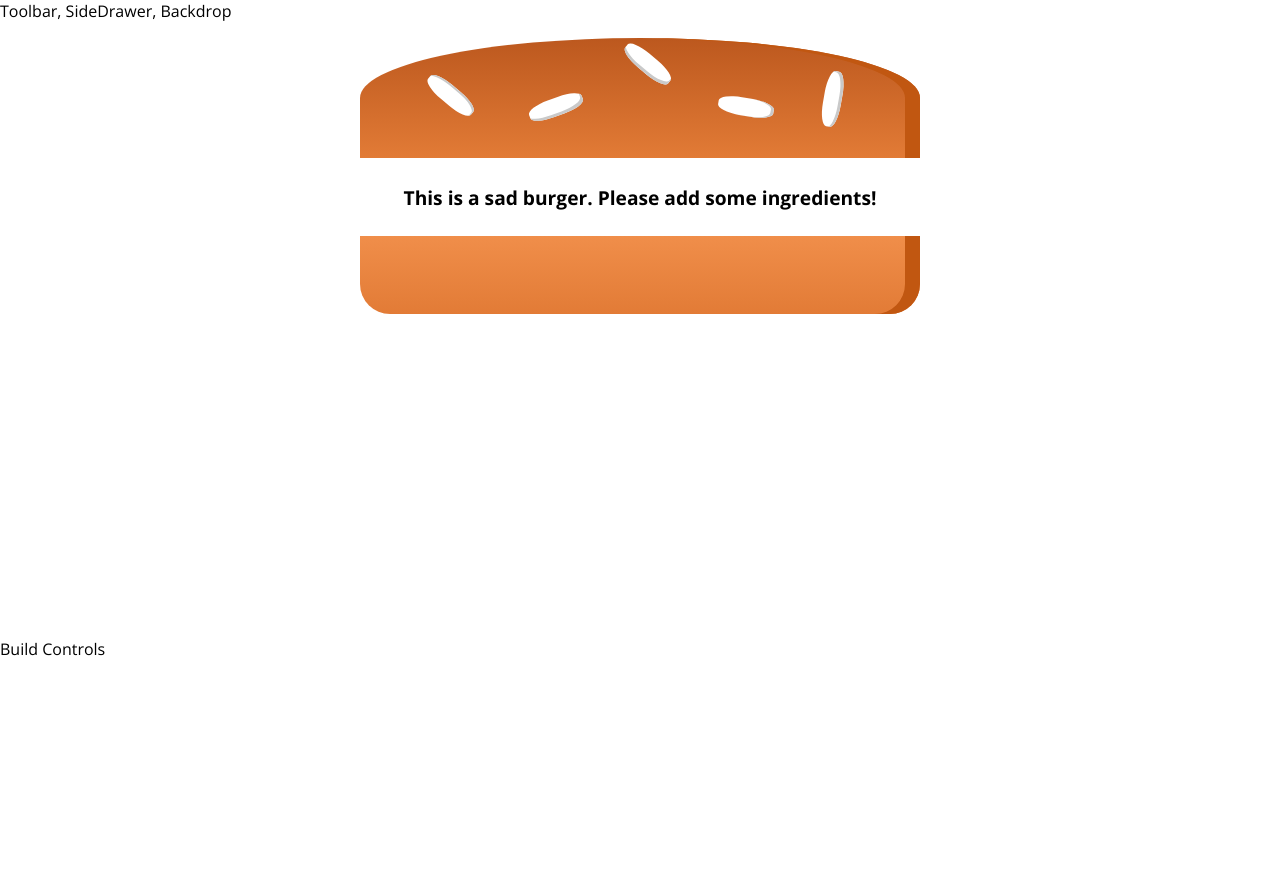
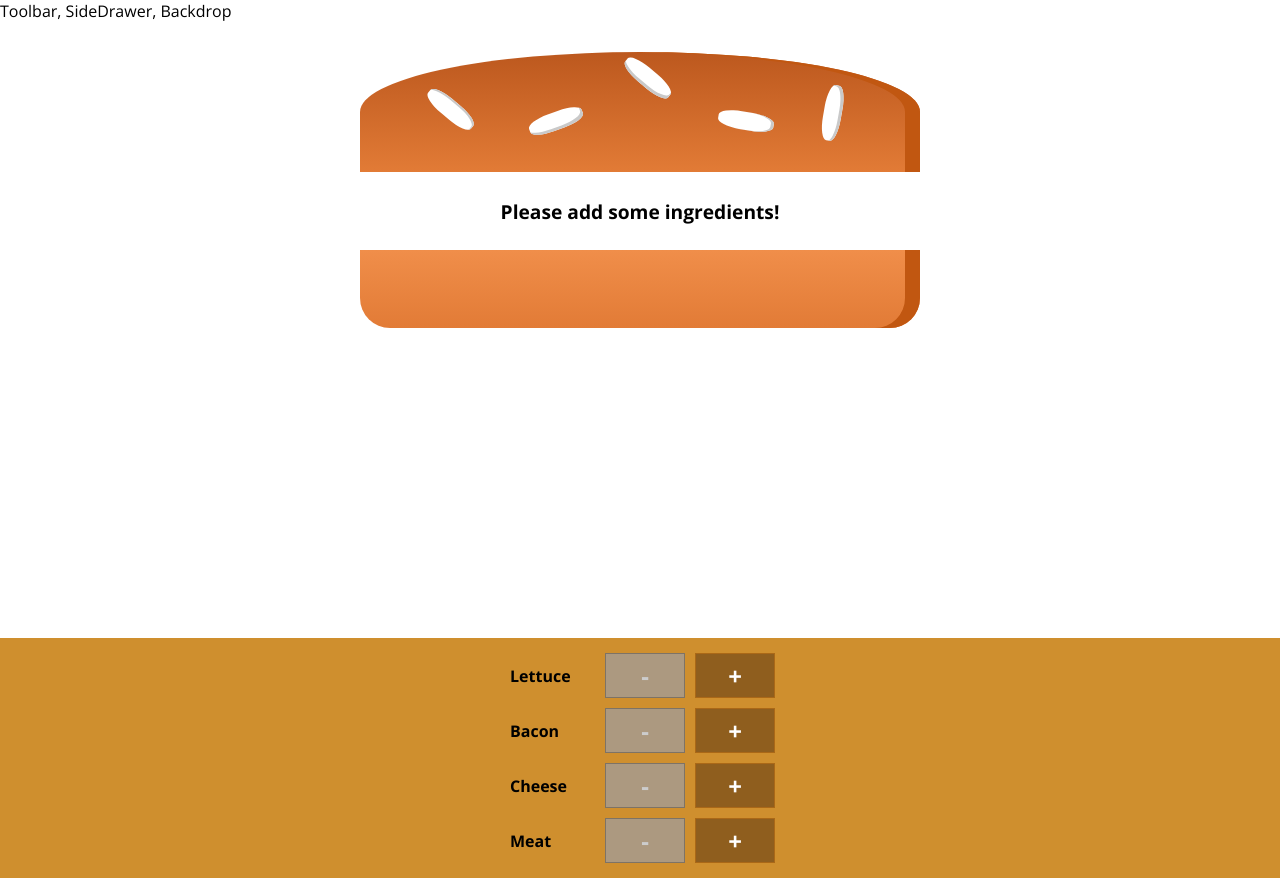
Before and after one commit to jeffcad/burger-builder, a React (Create React App) app: page / in a window 1280 px wide. Before the commit the page ends 800 px from the top, so only its background shows below. Built offline with nearby package versions, Linux system fonts and the light colour scheme.

Commit message:
Build controls for add/remove ingredients

```diff
--- /dev/null
+++ b/src/components/Burger/BuildControls/BuildControl/BuildControl.js
@@ -0,0 +1,20 @@
+import React from 'react'
+import classes from './BuildControl.module.css'
+
+const BuildControl = (props) => (
+  <div className={classes.BuildControl}>
+    <div className={classes.Label}>{props.label}</div>
+    <button
+      className={classes.Less}
+      onClick={props.removed}
+      disabled={props.disabled}
+    >-</button>
+    <button
+      className={classes.More}
+      onClick={props.added}
+    >+</button>
+  </div>
+
+)
+
+export default BuildControl
--- /dev/null
+++ b/src/components/Burger/BuildControls/BuildControl/BuildControl.module.css
@@ -0,0 +1,58 @@
+.BuildControl {
+    display: flex;
+    justify-content: space-between;
+    align-items: center;
+    margin: 5px 0;
+}
+
+.BuildControl button {
+    display: block;
+    font: inherit;
+    font-size: 1.5rem;
+    font-weight: bold;
+    padding: 5px;
+    margin: 0 5px;
+    width: 80px;
+    border: 1px solid #AA6817;
+    cursor: pointer;
+    outline: none;
+}
+
+.BuildControl button:disabled {
+    background-color: #AC9980;
+    border: 1px solid #7E7365;
+    color: #ccc;
+    cursor: default;
+}
+
+.BuildControl button:hover:disabled {
+    background-color: #AC9980;
+    color: #ccc;
+    cursor: not-allowed;
+}
+
+.Label {
+    padding: 10px;
+    font-weight: bold;
+    width: 80px;
+}
+
+.BuildControl .Less {
+    background-color: #D39952;
+    color: white;
+}
+
+.BuildControl .More {
+    background-color: #8F5E1E;
+    color: white;
+}
+
+.BuildControl .Less:hover, .BuildControl .Less:active {
+    background-color: #DAA972;
+    color: white;
+}
+
+.BuildControl .More:hover,.BuildControl .More:active {
+    background-color: #99703F;
+    color: white;
+}
--- /dev/null
+++ b/src/components/Burger/BuildControls/BuildControls.js
@@ -0,0 +1,25 @@
+import React from 'react'
+import classes from './BuildControls.module.css'
+import BuildControl from './BuildControl/BuildControl'
+
+const controls = [
+  { label: 'Lettuce', type: 'lettuce' },
+  { label: 'Bacon', type: 'bacon' },
+  { label: 'Cheese', type: 'cheese' },
+  { label: 'Meat', type: 'meat' }
+]
+
+const BuildControls = (props) => (
+  <div className={classes.BuildControls}>
+    {controls.map(control =>
+      <BuildControl
+        key={control.label}
+        label={control.label}
+        disabled={props.disabled[control.type]}
+        added={() => props.ingredientAdded(control.type)}
+        removed={() => props.ingredientRemoved(control.type)}
+      />)}
+  </div>
+)
+
+export default BuildControls
--- /dev/null
+++ b/src/components/Burger/BuildControls/BuildControls.module.css
@@ -0,0 +1,10 @@
+.BuildControls {
+  display: flex;
+  flex-flow: column;
+  align-items: center;
+  box-shadow: 0 2px 1px #ccc;
+  width: 100%;
+  margin: auto;
+  padding: 10px 0;
+  background-color: #CF8F2E;
+}
--- a/src/components/Burger/Burger.js
+++ b/src/components/Burger/Burger.js
@@ -20,7 +20,7 @@
   })
 
   if (middleIngredients.length === 0) {
-    middleIngredients = <h4>This is a sad burger. Please add some ingredients!</h4>
+    middleIngredients = <h4>Please add some ingredients!</h4>
   }
 
   return (
--- a/src/components/Burger/Burger.module.css
+++ b/src/components/Burger/Burger.module.css
@@ -2,10 +2,21 @@
   width: 100%;
   margin: auto;
   height: 250px;
-  /* overflow: scroll; */
+  overflow: scroll;
   text-align: center;
   font-weight: bold;
   font-size: 1.2rem;
+}
+
+/* Hide scrollbar for Chrome, Safari and Opera */
+.Burger::-webkit-scrollbar {
+  display: none;
+}
+
+/* Hide scrollbar for IE, Edge and Firefox */
+.Burger {
+  -ms-overflow-style: none;  /* IE and Edge */
+  scrollbar-width: none;  /* Firefox */
 }
 
 @media (min-width: 500px) and (min-height: 400px) {
--- a/src/containers/BurgerBuilder/BurgerBuilder.js
+++ b/src/containers/BurgerBuilder/BurgerBuilder.js
@@ -1,6 +1,14 @@
 import React, { Component } from 'react'
 import Aux from '../../hoc/Auxiliary'
 import Burger from '../../components/Burger/Burger'
+import BuildControls from '../../components/Burger/BuildControls/BuildControls'
+
+const INGREDIENT_PRICES = {
+  lettuce: 0.5,
+  cheese: 0.4,
+  meat: 1.3,
+  bacon: 0.7
+}
 
 class BurgerBuilder extends Component {
   state = {
@@ -9,14 +17,50 @@
       bacon: 0,
       cheese: 0,
       meat: 0
-    }
+    },
+    totalPrice: 4.0
+  }
+
+  addIngredientHandler = (type) => {
+    const oldCount = this.state.ingredients[type]
+    const updatedCount = oldCount + 1
+    const updatedIngredients = { ...this.state.ingredients }
+    updatedIngredients[type] = updatedCount
+    const priceAddition = INGREDIENT_PRICES[type]
+    const oldPrice = this.state.totalPrice
+    const newPrice = oldPrice + priceAddition
+    this.setState({ ingredients: updatedIngredients, totalPrice: newPrice })
+  }
+
+  removeIngredientHandler = (type) => {
+    const oldCount = this.state.ingredients[type]
+    if (oldCount <= 0) return
+    const updatedCount = oldCount - 1
+    const updatedIngredients = { ...this.state.ingredients }
+    updatedIngredients[type] = updatedCount
+    const priceSubtraction = INGREDIENT_PRICES[type]
+    const oldPrice = this.state.totalPrice
+    const newPrice = oldPrice - priceSubtraction
+    this.setState({ ingredients: updatedIngredients, totalPrice: newPrice })
+
   }
 
   render() {
+    const disabledInfo = {
+      ...this.state.ingredients
+    }
+    for (let key in disabledInfo) {
+      disabledInfo[key] = (disabledInfo[key] <= 0)
+    }
+
     return (
       <Aux>
         <Burger ingredients={this.state.ingredients} />
-        <div>Build Controls</div>
+        <BuildControls
+          disabled={disabledInfo}
+          ingredientAdded={this.addIngredientHandler}
+          ingredientRemoved={this.removeIngredientHandler}
+        />
       </Aux>
     )
   }
```
Also changed, not shown: 1 other file (tests, documents, lock files or other folders).
